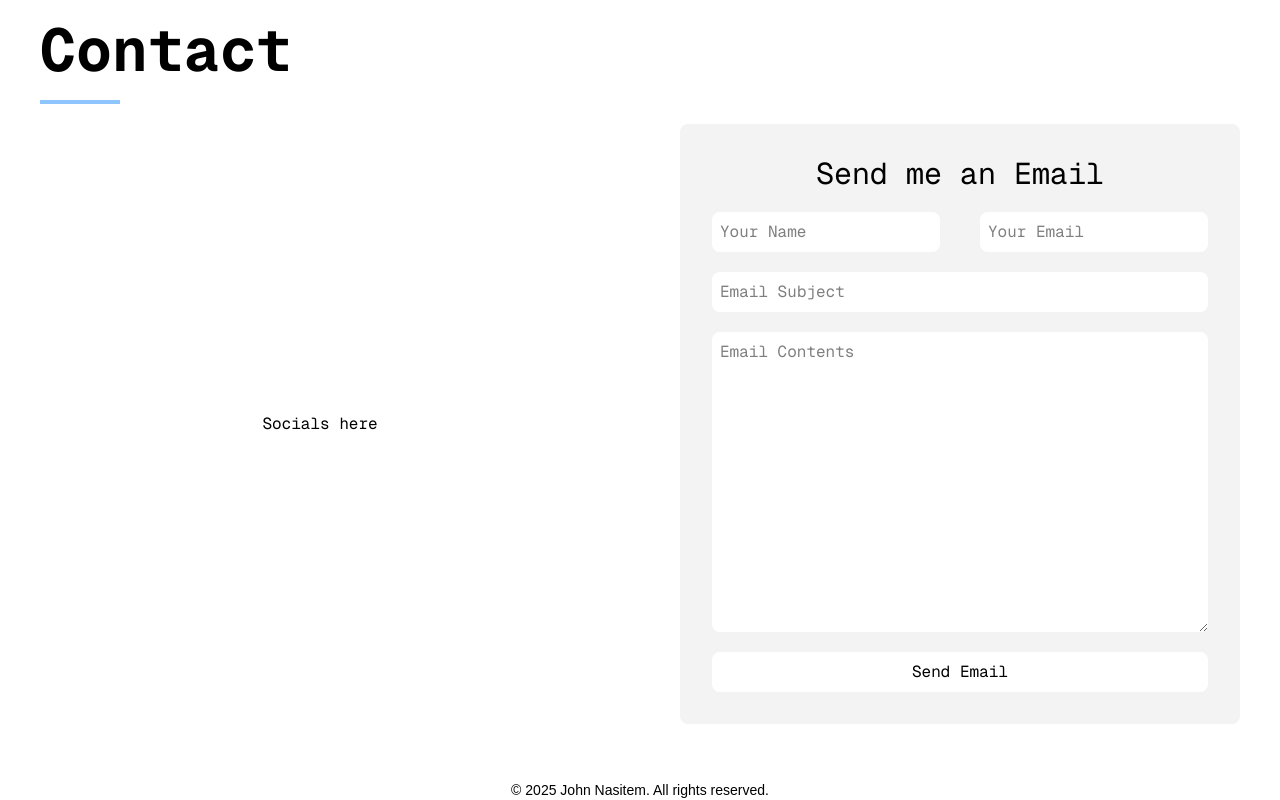
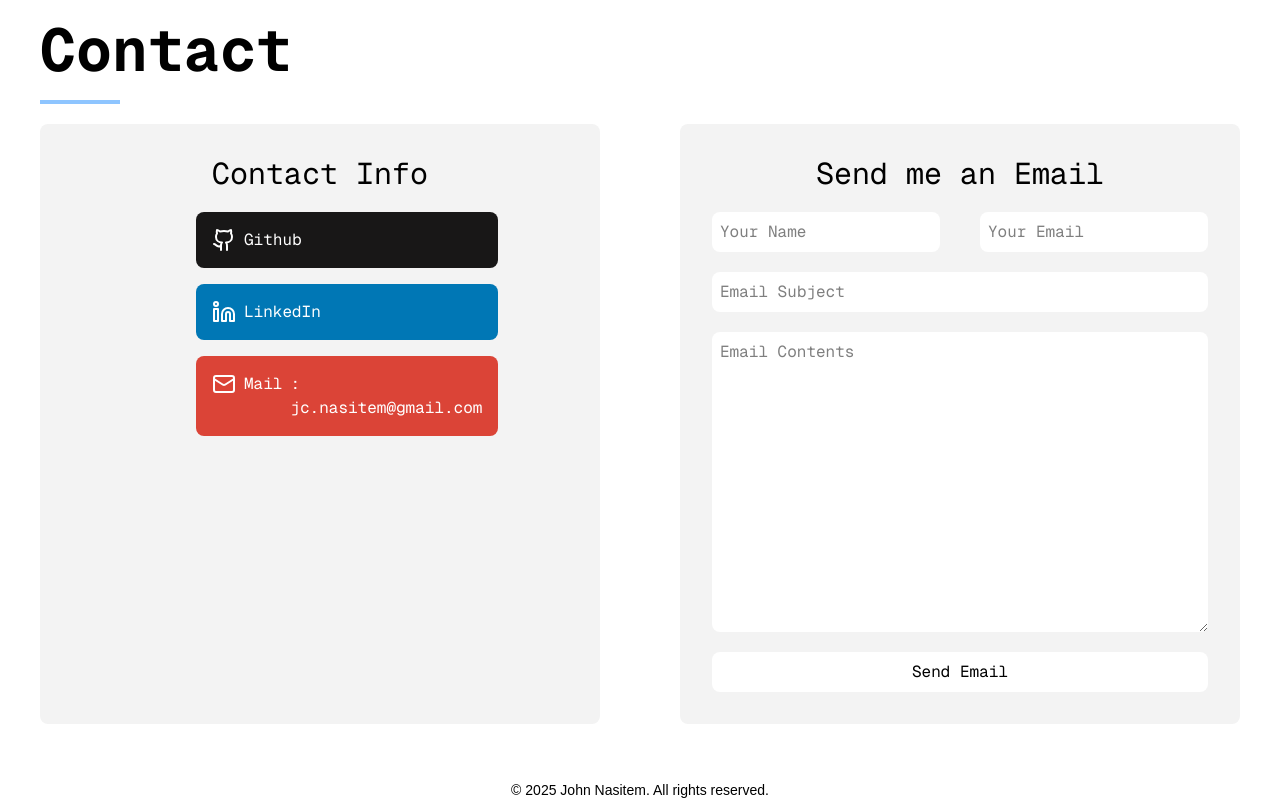
Before and after one commit to JohnNasitem/Website-Portfolio, a Next.js app in the folder Portfolio/: page / in a window 1280 px wide. Shown: the part 3080-3880 px from the top of the page. Built offline with nearby package versions, Linux system fonts and the light colour scheme.

Commit message:
added links

```diff
--- a/Portfolio/src/components/contact-section.tsx
+++ b/Portfolio/src/components/contact-section.tsx
@@ -2,6 +2,32 @@
 
 import useAnimateEntrance from './animate-entrance';
 import ContactForm from './contact-form';
+import Link from 'next/link';
+import { Github, Linkedin, Mail, Phone } from 'lucide-react';
+import { JSX } from 'react';
+
+const SVGRenderer = ({icon}: {icon: string}) => {
+    const nameToIcon: Record<string, JSX.Element> = {
+        Github: <Github />,
+        LinkedIn: <Linkedin />,
+        Mail: <Mail />,
+        Phone: <Phone />
+    }
+
+    return nameToIcon[icon] || <div>Icon not added to SVGRenderer</div>
+}
+
+const LinkField = ({name, description, link, color}: {name: string, description?: string, link: string, color: string}) => {
+    return (
+        <div className="rounded-lg p-4 w-full" style={{ backgroundColor: color}}>
+            <Link href={link} target='_black' className='grid grid-cols-[auto_auto_1fr] gap-2 text-white'>
+                <SVGRenderer icon={name}/>
+                <div>{name}</div>
+                <div>{description ? `: ${description}` : ''}</div>
+            </Link>
+        </div>
+    )
+}
 
 const ContactSection = () => {
     const section1Visible = useAnimateEntrance("contact_section1");
@@ -17,8 +43,15 @@ const ContactSection = () => {
                 <div className={`bg-blue-300 h-1 w-20 mt-5 mb-5 ${section1Visible ? 'animate-fade-slide-in' : ''}`}/>
 
                 <div className='grid sm:grid-cols-2 gap-y-5 gap-x-20'>
-                    <div id='contact_section2' className={`${section2Visible ? 'animate-fade-slide-in' : ''} flex justify-center items-center w-full h-[600px]`}>
-                        Socials here
+                    <div id='contact_section2' className={`${section2Visible ? 'animate-fade-slide-in' : ''} flex justify-center items-center w-full`}>
+                        <div className='rounded-lg bg-[var(--color-bg-accent)] p-4 sm:p-8 w-full h-full'>
+                            <div className='text-center text-2x1 sm:text-3xl pb-5'>Contact Info</div>
+                            <div className='grid gap-4 sm:w-[50%] mx-auto'>
+                                <LinkField name='Github' link='https://github.com/JohnNasitem' color='#181717'/>
+                                <LinkField name='LinkedIn' link='www.linkedin.com/in/john-nasitem-6b940a23a' color='#0077B5'/>
+                                <LinkField name='Mail' description='jc.nasitem@gmail.com' link='mailto:jc.nasitem@gmail.com' color='#DB4437'/>
+                            </div>
+                        </div>
                     </div>
                     <div id='contact_section3' className={`${section3Visible ? 'animate-fade-slide-in' : ''} flex justify-center items-center w-full h-[600px]`}>
                         <ContactForm />
```
